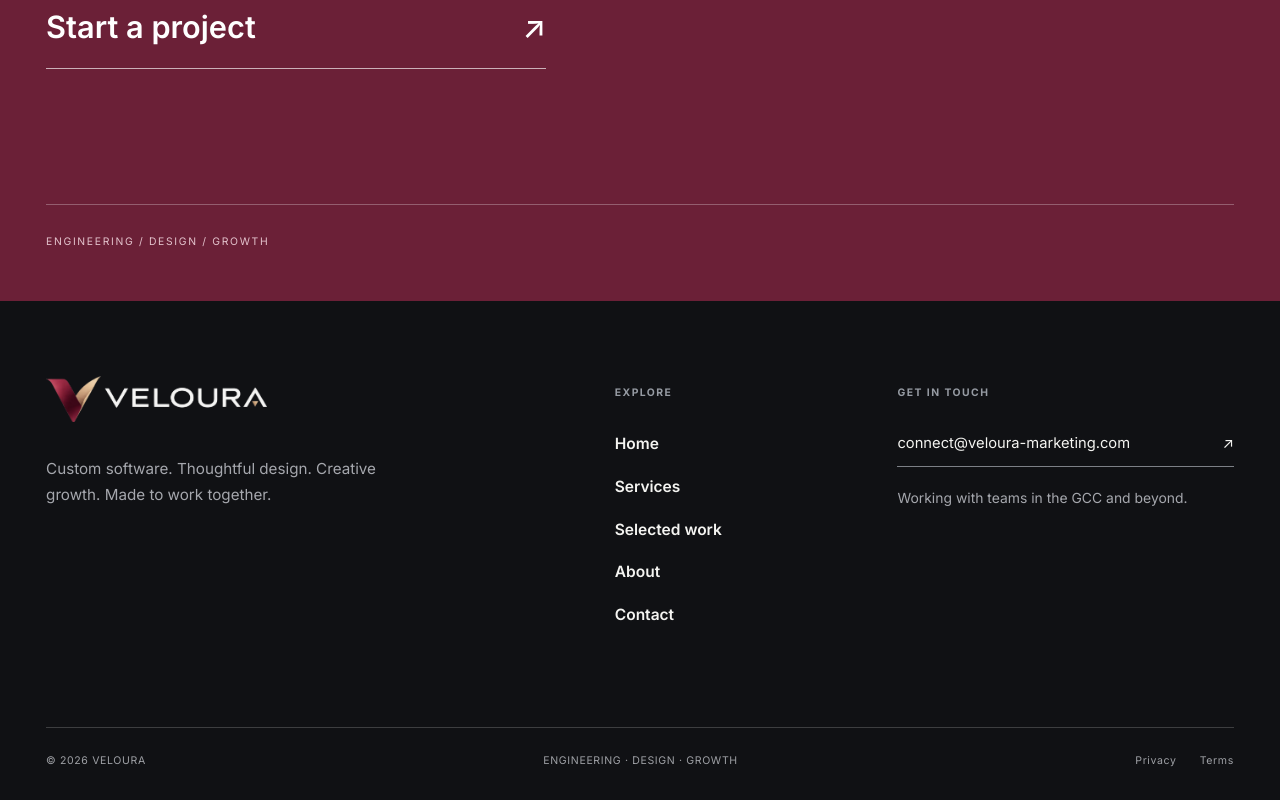
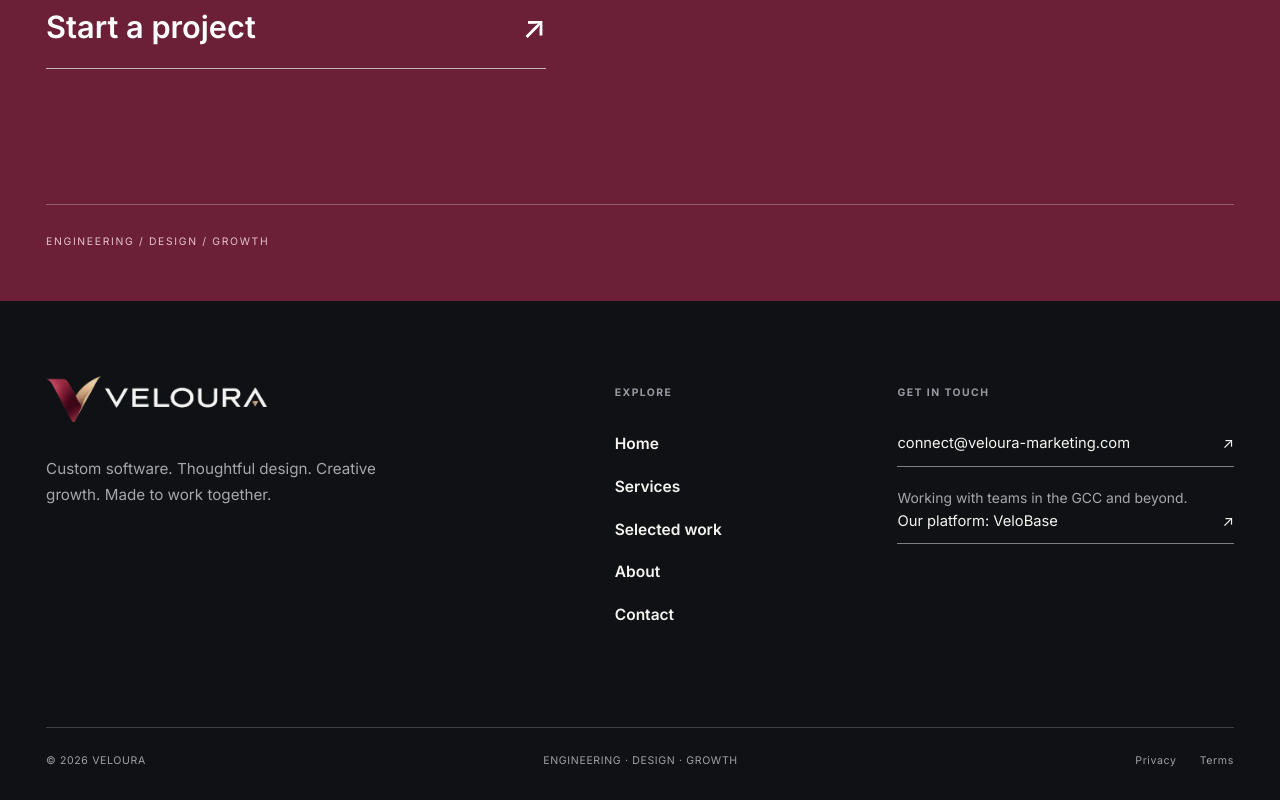
Before and after one commit to MusabAlsheikh2001/Veloura, an Angular app: page / in a window 1280 px wide. Shown: the part 8462-9262 px from the top of the page. Built offline with nearby package versions, Linux system fonts and the light colour scheme.

Commit message:
Make full-stack engineering and VeloBase ownership explicit in src/app/layout/footer/footer.component.html

```diff
--- a/src/app/layout/footer/footer.component.html
+++ b/src/app/layout/footer/footer.component.html
@@ -15,6 +15,7 @@
         <span>{{ text('GET IN TOUCH','تواصل معنا') }}</span>
         <a [href]="'mailto:'+email">{{ email }} <span aria-hidden="true">↗</span></a>
         <p>{{ text('Working with teams in the GCC and beyond.','نعمل مع فرق في الخليج وخارجه.') }}</p>
+        <a class="vs-footer__platform-link" href="https://velobase.space/" target="_blank" rel="noopener noreferrer">{{ text('Our platform: VeloBase', 'منصتنا: VeloBase') }} <span aria-hidden="true">↗</span></a>
       </div>
     </div>
     <div class="vs-footer__bottom">
```
